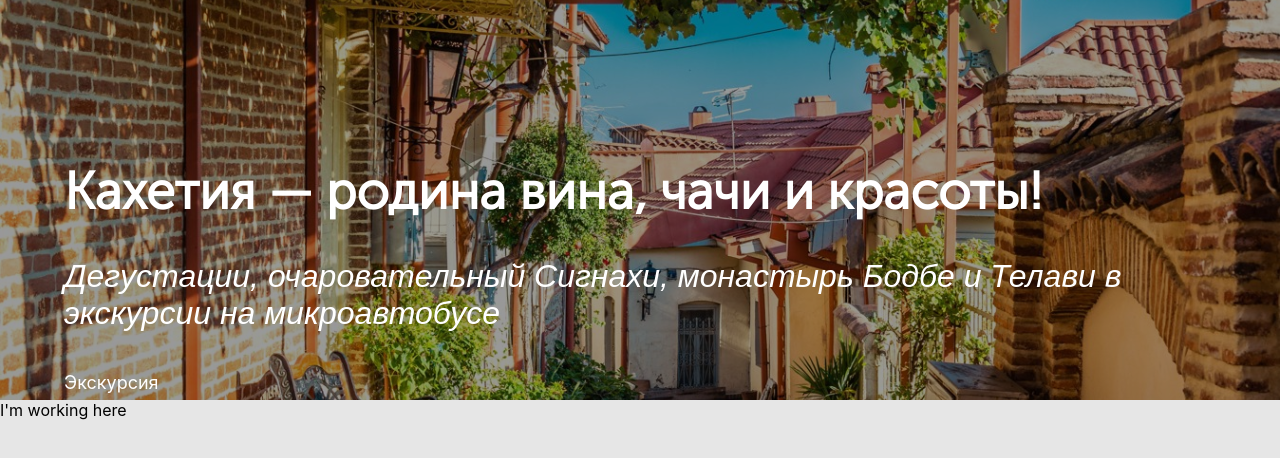
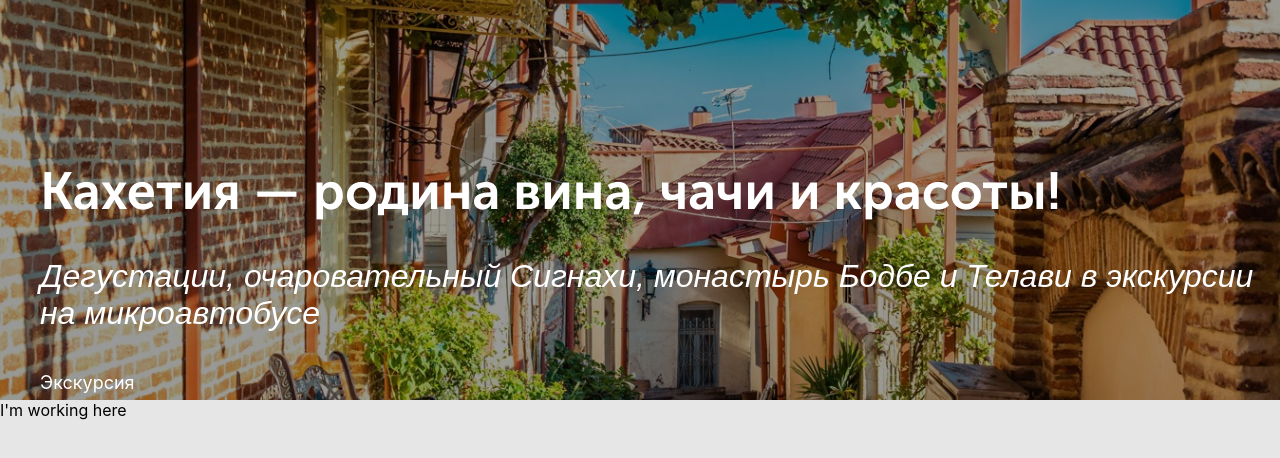
Before and after one commit to AyanamiSoryu/TourProject, a React app: page / in a window 1280 px wide. Shown: the top 458 px of the page. Built offline with nearby package versions, Linux system fonts and the light colour scheme.

Commit message:
Added TourFirstPage component at the top of the site

```diff
--- a/src/ui/components/TourFirstPart/TourFirstPart.modules.scss
+++ b/src/ui/components/TourFirstPart/TourFirstPart.modules.scss
@@ -5,7 +5,7 @@
 
 @font-face {
   font-family: MuseoSansBold;
-  src: url('../../../assets/fonts/static/MuseoSansBold.ttf');
+  src: url('../../../assets/fonts/static/MuseoSansCyrlTrueBold.ttf');
 }
 
 .root {
@@ -44,7 +44,9 @@
   margin-left: auto;
   margin-right: auto;
   justify-self: center;
-  max-width: 90vw;
+  max-width: 1220px;
+  padding-bottom: 20px;
+  padding-left: 20px;
 }
 
 .degustation {
```
Also changed, not shown: src/assets/fonts/static/MuseoSansCyrlTrueBold.ttf (added).
